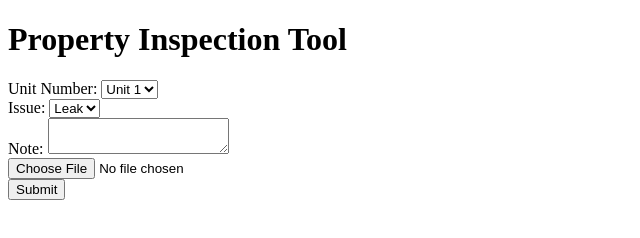
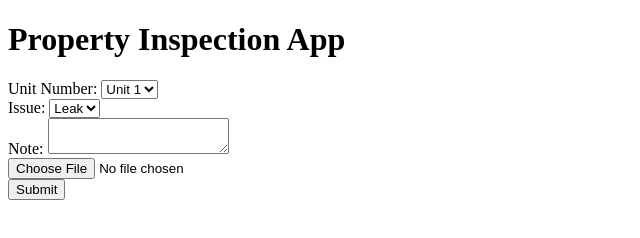
Before and after one commit to dgkana/PauMana, a plain HTML site: page index.html in a window 1280 px wide. Shown: the full height of the page, 0-640 px from the left. Drawn offline with Linux system fonts and the light colour scheme.

Commit message:
Update index.html

```diff
--- a/index.html
+++ b/index.html
@@ -4,14 +4,13 @@
     <title>Property Inspection</title>
 </head>
 <body>
-    <h1>Property Inspection Tool</h1>
+    <h1>Property Inspection App</h1>
     <form id="inspection-form">
         <label for="unit-number">Unit Number:</label>
         <select id="unit-number">
             <option value="Unit 1">Unit 1</option>
             <option value="Unit 2">Unit 2</option>
             <option value="Unit 3">Unit 3</option>
-            <option value="Unit 4">Unit 4</option>
             <!-- Add more unit numbers as needed -->
         </select>
         <br>
```
